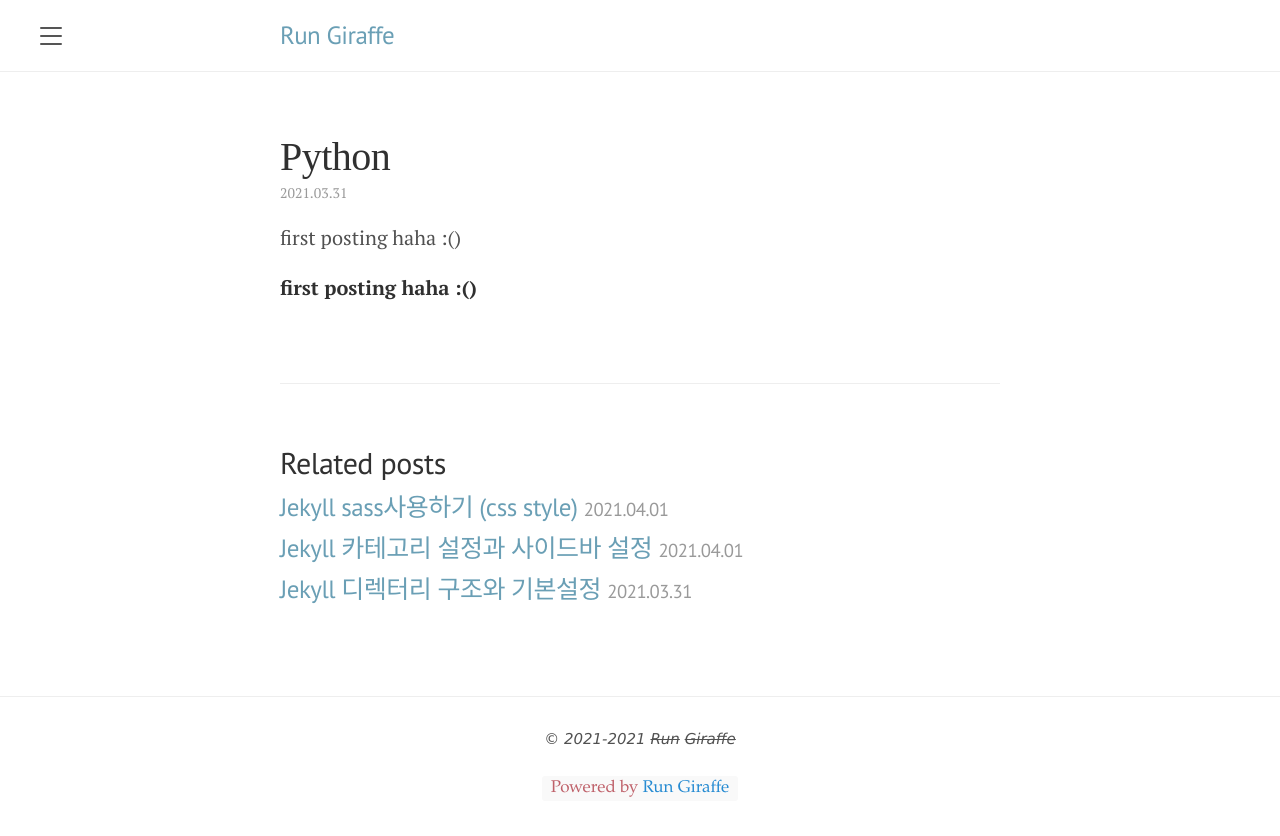
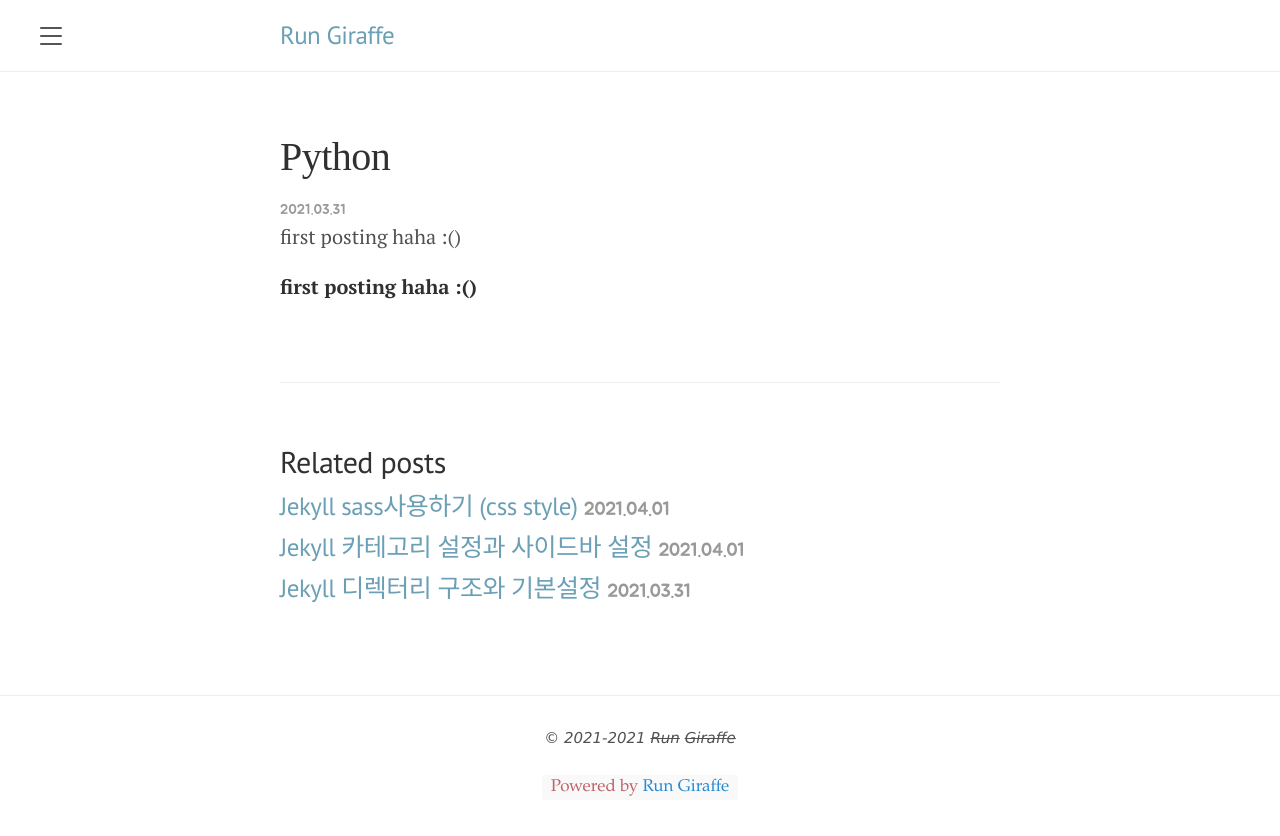
Before and after one commit to froggy0m0/froggy0m0.github.io, a Jekyll site: the page built from _posts/Python/2021-03-31-test-posting.md, in a window 1280 px wide. Shown: the top 836 px of the page. Built offline with Jekyll 4.4.1, drawn with Linux system fonts in a browser that asks for light colours.

Commit message:
Update post.html

```diff
--- a/_layouts/post.html
+++ b/_layouts/post.html
@@ -4,7 +4,7 @@
 
 <div class="post">
   <h1 class="post-title">{{ page.title }}</h1>
-  <span class="post-date">{{ page.date | date : "%Y.%m.%d" }}</span>
+  <span class="font-date">{{ page.date | date : "%Y.%m.%d" }}</span>
   {{ content }}
 </div>
 
@@ -17,7 +17,7 @@
         <h3>
           <a href="{{ site.baseurl }}{{ post.url }}">
             {{ post.title }}
-            <small>{{ post.date | date : "%Y.%m.%d" }}</small>
+            <small class="font-date">{{ post.date | date : "%Y.%m.%d" }}</small>
           </a>
         </h3>
       </li>
```
